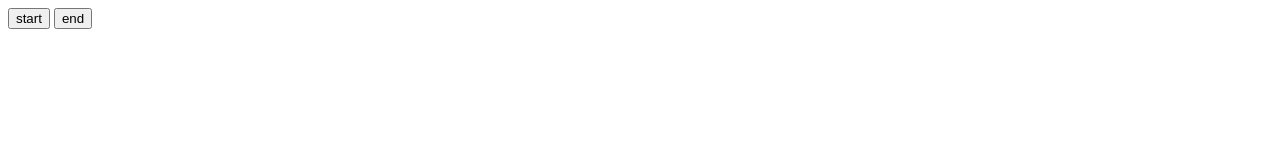
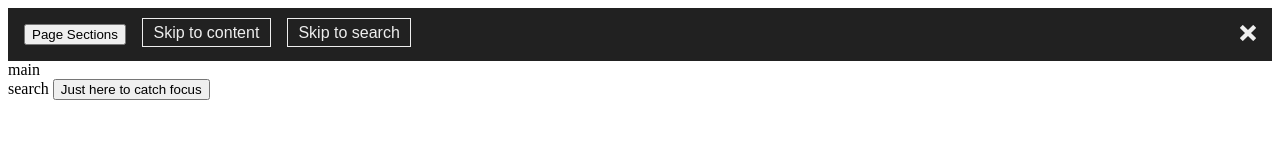
Before and after one commit to timwright12/barebones-a11y-skipper, a website built with webpack: page index.html in a window 1280 px wide. Built offline with nearby package versions, Linux system fonts and the light colour scheme; some packages are replaced by stand-ins of ours.

Commit message:
added some styles and ESC functionality

```diff
--- a/assets/src/components/skipper/skipper.css
+++ b/assets/src/components/skipper/skipper.css
@@ -3,12 +3,33 @@
 	color: var(--c-text);
 	display: flex;
 	font-family: sans-serif;
+	-webkit-font-smoothing: antialiased;
+	-moz-osx-font-smoothing: grayscale;
     justify-content: space-between;
 	padding: 1em;
 }
 
 .a11y-skipper__menu {
+	margin-right: 1em;
+}
 
+.a11y-skipper__actions {
+	display: flex;
+}
+
+.a11y-skipper__skips,
+.a11y-skipper__dropdown {
+	list-style: none;
+	margin: 0;
+	padding: 0;
+}
+
+.a11y-skipper__skips {
+	display: flex;
+}
+
+.a11y-skipper__skips-item + .a11y-skipper__skips-item {
+	margin-left: 1em;
 }
 
 .a11y-skipper__dropdown-trigger {
@@ -27,14 +48,17 @@
 	color: var(--c-text);
 }
 
-.a11y-skipper__actions {
-
-}
-
 .a11y-skipper__link {
 	border: 1px solid var(--c-text);
 	color: var(--c-text);
-	padding: .5em;
+	padding: .33em .66em;
+	text-decoration: none;
+
+	&:focus,
+	&:hover {
+		text-decoration: underline;
+	}
+
 }
 
 .a11y-skipper__icon {
@@ -45,6 +69,6 @@
 	background: none;
 	border: 0;
 	cursor: pointer;
-	margin: 0;
+	margin: 0 0 0 auto;
 	padding: 0;
 }
--- a/assets/src/components/skipper/skipper.js
+++ b/assets/src/components/skipper/skipper.js
@@ -1,3 +1,5 @@
+import { ESCAPE } from '@barebones/keycodes';
+
 /**
  * Skipper class component
  */
@@ -10,10 +12,10 @@ class Skipper {
 	constructor( obj ) {
 
 		// check for the main link hash
-		const mainSkipLink = obj.mainId ? `<a href="${obj.mainId}" class="a11y-skipper__link">Skip to content</a>` : '';
+		const mainSkipLink = obj.mainId ? `<li class="a11y-skipper__skips-item"><a href="${obj.mainId}" class="a11y-skipper__link">Skip to content</a></li>` : '';
 
 		// check for the search link hash
-		const searchSkipLink = obj.mainId ? `<a href="${obj.mainId}" class="a11y-skipper__link">Skip to search</a>` : '';
+		const searchSkipLink = obj.mainId ? `<li class="a11y-skipper__skips-item"><a href="${obj.mainId}" class="a11y-skipper__link">Skip to search</a></li>` : '';
 
 		// check for menu object contents
 		const menuDropdown = obj.menu ? `
@@ -30,14 +32,16 @@ class Skipper {
 
 		const template = `
 			<div class="a11y-skipper" id="a11y-skipper" aria-label="Welcome to the skip menu">
-				${menuDropdown}
 				<div class="a11y-skipper__actions" id="a11y-skipper__actions">
-					${mainSkipLink}
-					${searchSkipLink}
-					<button aria-controls="a11y-skipper" aria-label="close this menu" class="a11y-skipper__close" id="a11y-skipper__close" type="button">
-						<svg aria-hidden="true" class="a11y-skipper__icon" focusable="false" xmlns="http://www.w3.org/2000/svg" width="16" height="16"><path d="M15.854 12.854L11 8l4.854-4.854a.503.503 0 0 0 0-.707L13.561.146a.499.499 0 0 0-.707 0L8 5 3.146.146a.5.5 0 0 0-.707 0L.146 2.439a.499.499 0 0 0 0 .707L5 8 .146 12.854a.5.5 0 0 0 0 .707l2.293 2.293a.499.499 0 0 0 .707 0L8 11l4.854 4.854a.5.5 0 0 0 .707 0l2.293-2.293a.499.499 0 0 0 0-.707z"/></svg>
-					</button>
+					${menuDropdown}
+					<ul class="a11y-skipper__skips">
+						${mainSkipLink}
+						${searchSkipLink}
+					</ul>
 				</div>
+				<button aria-controls="a11y-skipper" aria-label="close this menu" class="a11y-skipper__close" id="a11y-skipper__close" type="button">
+					<svg aria-hidden="true" class="a11y-skipper__icon" focusable="false" xmlns="http://www.w3.org/2000/svg" width="16" height="16"><path d="M15.854 12.854L11 8l4.854-4.854a.503.503 0 0 0 0-.707L13.561.146a.499.499 0 0 0-.707 0L8 5 3.146.146a.5.5 0 0 0-.707 0L.146 2.439a.499.499 0 0 0 0 .707L5 8 .146 12.854a.5.5 0 0 0 0 .707l2.293 2.293a.499.499 0 0 0 .707 0L8 11l4.854 4.854a.5.5 0 0 0 .707 0l2.293-2.293a.499.499 0 0 0 0-.707z"/></svg>
+				</button>
 			</div>
 		`;
 
@@ -46,7 +50,7 @@ class Skipper {
 			document.querySelector( obj.targetElement ).innerHTML = template;
 			this.handleInitEventBinding();
 			this.setDisplay( document.getElementById( 'a11y-skipper__dropdown' ) );
-			this.visuallyHide( document.getElementById( 'a11y-skipper' ) );
+			!obj.open ? this.visuallyHide( document.getElementById( 'a11y-skipper' ) ) : null;
 		}
 	}
 
@@ -80,13 +84,25 @@ class Skipper {
 			} );
 		}
 
-		// Skipper close menu button
+		// Close menu when the close button is clicked
 		closeButton.addEventListener( 'click', () => {
-			this.visuallyHide( menu );
 
 			// Set focus back to the <body> onClose
 			document.body.setAttribute( 'tabindex', '-1' );
 			document.body.focus();
+
+			this.visuallyHide( menu );
+
+		} );
+
+		// Closing the menu on ESC
+		menu.addEventListener( 'keyup', ( e ) => {
+			switch ( e.keyCode ) {
+					case ESCAPE:
+						e.stopPropagation();
+						this.visuallyHide( menu );
+						break;
+			}
 		} );
 
 	}
--- a/assets/src/main.js
+++ b/assets/src/main.js
@@ -7,11 +7,12 @@ import Skipper from './components/skipper/skipper';
  * Execute
  */
 Skipper.init( {
-	targetElement: '#a11y-skipper',
+	targetElement: '#a11y-catcher',
 	mainId: '#main',
 	searchId: '#search',
 	menu: [
 		{ label: 'Footer', id: '#footer' },
 		{ label: 'Sidebar', id: '#sidebar' }
-	]
+	],
+	open: true
 } );
--- a/index.html
+++ b/index.html
@@ -1,13 +1,14 @@
 <!doctype html>
-<html>
+<html lang="en-US"
 	<head>
+		<title>A11y Skipper Demo</title>
 		<meta charset="utf-8">
 		<link rel="stylesheet" href="assets/dist/index.css">
 	</head>
 	<body>
-		<button>start</button>
-		<div id="a11y-skipper"></div>
-		<button>end</button>
+		<div id="a11y-catcher"></div>
+		<div id="main" role="main">main</div>
+		<div id="search" role="search">search <button type="button">Just here to catch focus</button></div>
 		<script src="assets/dist/index.min.js"></script>
 	</body>
 </html>
--- a/package.json
+++ b/package.json
@@ -40,5 +40,8 @@
     "style-loader": "^0.23.1",
     "webpack": "^4.31.0",
     "webpack-cli": "^3.3.2"
+  },
+  "dependencies": {
+    "@barebones/keycodes": "^1.0.0"
   }
 }
```
Also changed, not shown: 1 other file.
